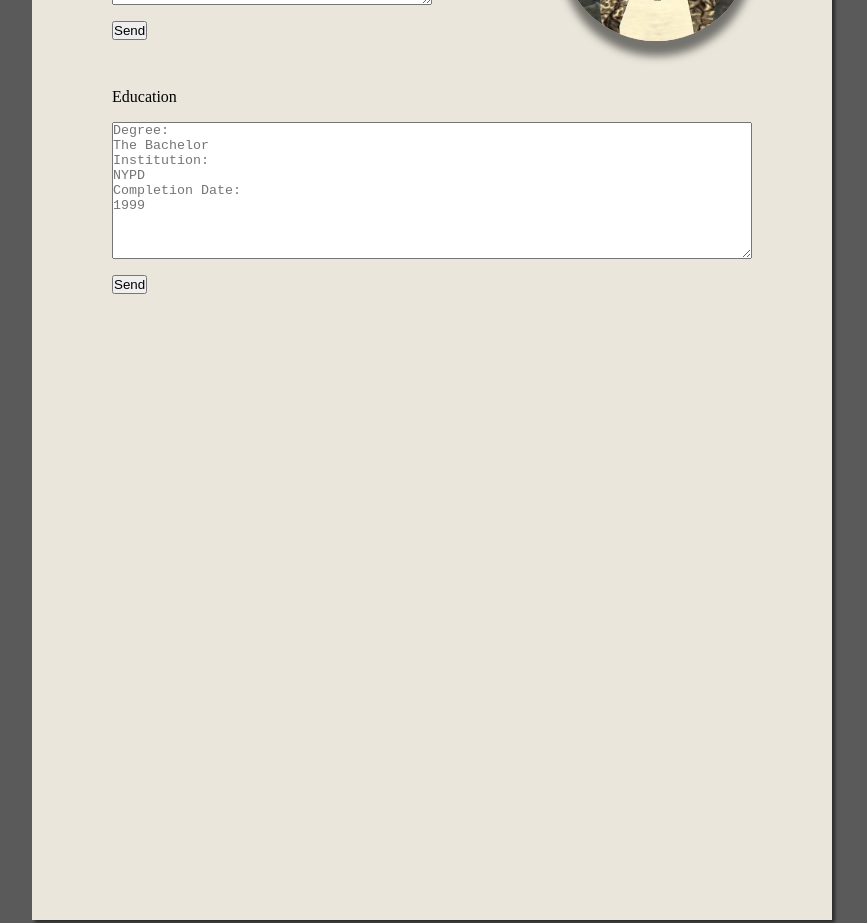
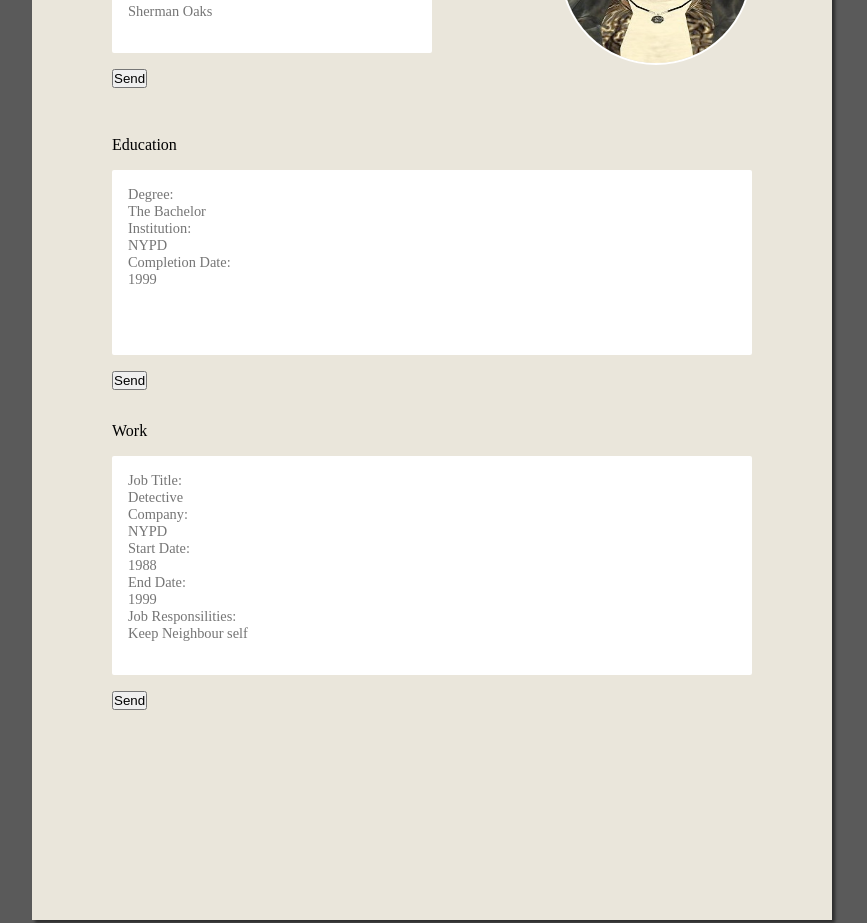
Before and after one commit to eriksokolov/sv, a SvelteKit app: page /cv in a window 1280 px wide. Shown: the part 880-1803 px from the top of the page, without its empty margins (208-1075 px from the left). Built offline with nearby package versions, Linux system fonts and the light colour scheme.

Commit message:
add another text area

```diff
--- a/src/routes/cv/+page.svelte
+++ b/src/routes/cv/+page.svelte
@@ -26,7 +26,8 @@
         grid-template-areas:
         "title title"
         "P-Portrait P-Portrait"
-        "Education Education";
+        "Education Education"
+        "Work Work";
         justify-content: space-between;
         align-items: start;
     }
@@ -38,7 +39,7 @@
         height: 12rem;
         width: 12rem;
         border-radius: 9rem;
-        box-shadow: 1px 15px 9px rgba(0,0,0, 0.5)
+        border: 2px solid #fff;
     }
     .P-Portrait{
         grid-area: P-Portrait;
@@ -58,6 +59,21 @@
        justify-self: start;
     }
     .Education button {
+        align-self: flex-start;
+    }
+    textarea{
+        all:unset;
+        padding: 1rem;
+        background-color: #fff;
+        border-radius: 2px;
+        white-space: pre-wrap;
+        font-size: 0.9rem;
+    }
+    .Work{
+        grid-area: Work;
+        display: grid;
+    }
+    .Work button{
         align-self: flex-start;
     }
 
@@ -96,4 +112,20 @@ Completion Date:
 1999"></textarea>
         <button>Send</button>
     </div>
+    <div class="Work">
+        <p>Work</p>
+        <textarea rows="11" placeholder=
+"Job Title:
+Detective
+Company:
+NYPD
+Start Date:
+1988
+End Date:
+1999
+Job Responsilities:
+Keep Neighbour self"
+        ></textarea>
+        <button>Send</button>
+    </div>
 </div>
```
